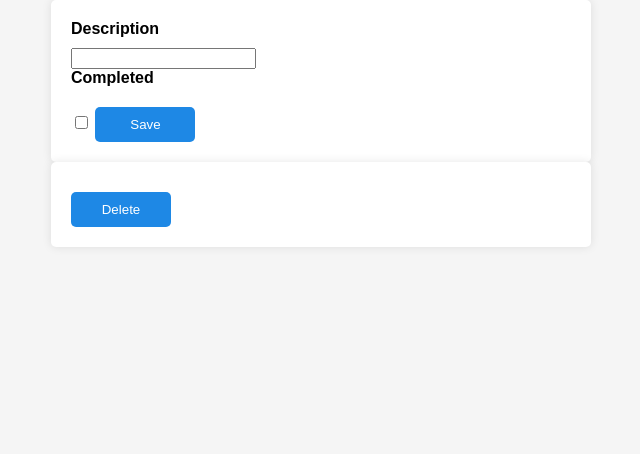
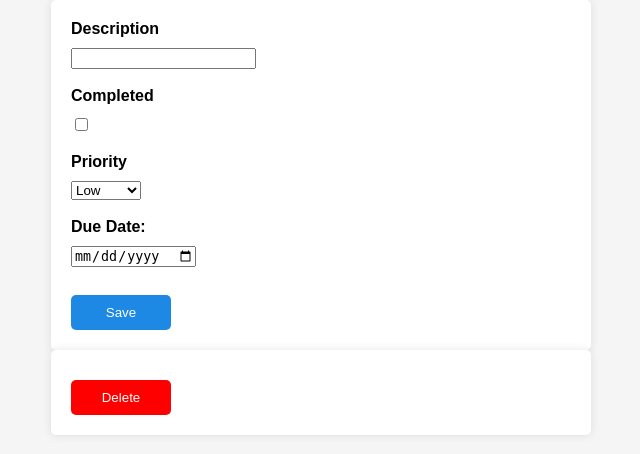
Before and after one commit to AgusMalfatto/ToDo, a Flask app: template todo/templates/todo/update.html in a window 1280 px wide. Shown: the part 96-550 px from the top of the page, without its empty margins (319-959 px from the left). Run offline with Flask 2, Linux system fonts and the light colour scheme; the template is opened without the code that fills it, so the values that code supplies are empty.

Commit message:
Update (actualizar Tarea)

```diff
--- a/todo/templates/todo/update.html
+++ b/todo/templates/todo/update.html
@@ -8,12 +8,47 @@
   <form method="POST">
     <label for="descritpion">Description</label>
     <input name="description" id="description" value="{{ request.form['description'] or todo['description'] }}" required>
+    <br><br>
     <label for="completed">Completed</label>
     <input type="checkbox" name="completed" id="completed" {% if todo['completed'] == 1 %}checked{% endif %}>
+    <br><br>
+    <label for="priority">Priority</label>
+    <select name="priority" id="priority">
+        <option {% if todo['priority'] == 'Low' %} selected {% endif %} value="Low">Low</option>
+        <option {% if todo['priority'] == 'Medium' %} selected {% endif %} value="Medium">Medium</option>
+        <option {% if todo['priority'] == 'High' %} selected {% endif %} value="High">High</option>
+    </select>
+    <br><br>
+    <label for="date">Due Date:</label>
+    <input type="date" value={{ todo['due_date'] }} id="date" name="date">
+    <br><br>
     <input type="submit" value="Save">
   </form>
   <form action="{{ url_for('todo.delete', id=todo['id']) }}" method="POST">
-    <input class="danger" type="submit" value="Delete" onclick="return confirm('Are you sure?')">
+    <input style="background-color: #ff0000" class="danger" type="submit" value="Delete" onclick="return confirm('Are you sure?')">
   </form>
 
+  <script>
+    // Obtener el campo de entrada de fecha
+    var fechaInput = document.getElementById("date");
+
+    // Obtener la fecha actual
+    var fechaActual = new Date();
+
+    // Establecer la fecha mínima en el campo de entrada
+    fechaInput.min = fechaActual.toISOString().split("T")[0];
+
+    // Escuchar el evento de cambio en el campo de entrada
+    fechaInput.addEventListener("change", function() {
+      var seleccion = new Date(fechaInput.value);
+      var actual = fechaActual.toISOString().split("T")[0];
+
+      // Verificar si la fecha seleccionada es anterior a la fecha actual
+      if (seleccion < actual) {
+        // Restablecer la fecha seleccionada a la fecha actual
+        fechaInput.value = fechaActual;
+      }
+    });
+</script>
+
 {% endblock %}
```
Also changed, not shown: todo/templates/todo/create.html (+0 -7 lines), todo/todo.py (+16 -7 lines).
